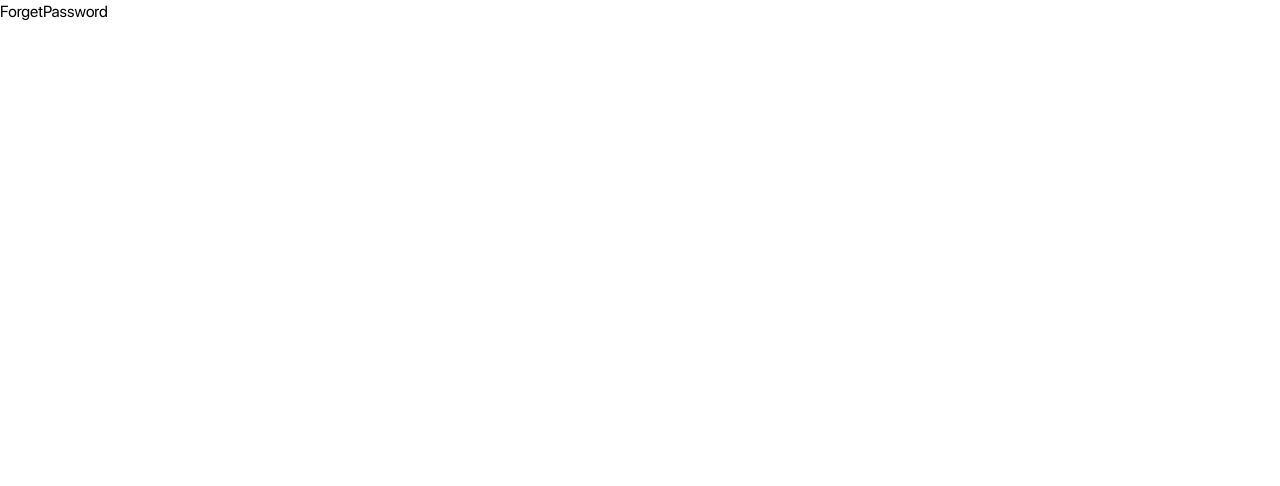
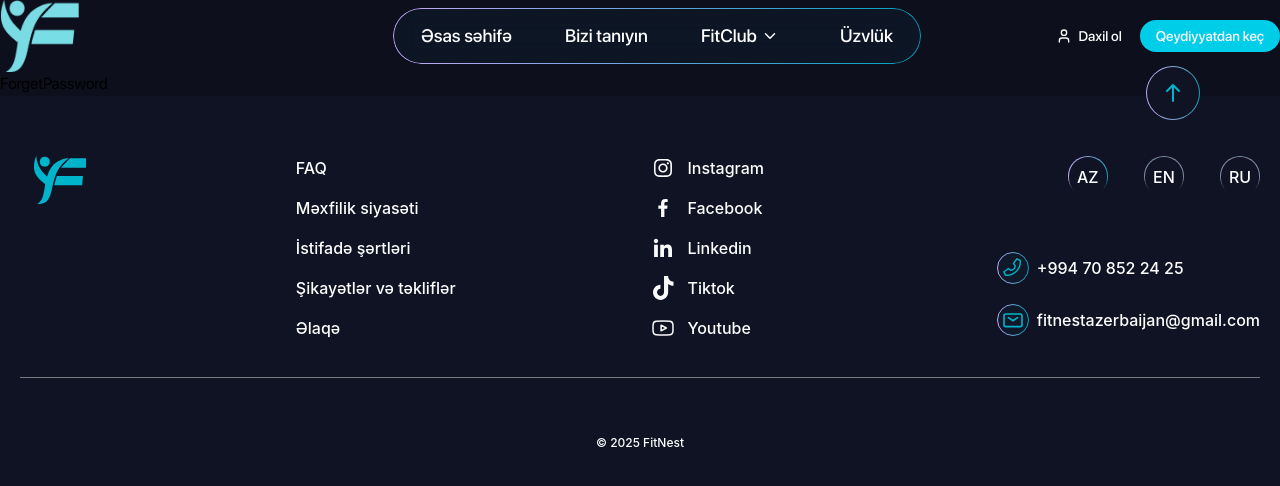
Before and after one commit to fitnest-health/frontend, a Next.js app: page /forgot-password in a window 1280 px wide. Shown: the top 486 px of the page. Built offline with nearby package versions, Linux system fonts and the light colour scheme.

Commit message:
feat: enhance AuthLayout with Navbar and Footer components

```diff
--- a/app/(auth)/layout.tsx
+++ b/app/(auth)/layout.tsx
@@ -1,7 +1,6 @@
 import type { Metadata } from "next";
-
-
-
+import Navbar from "../navbar/Navbar";
+import Footer from "../footer/Footer";
 
 export const metadata: Metadata = {
   title: "Fitnest",
@@ -13,5 +12,11 @@
 }: Readonly<{
   children: React.ReactNode;
 }>) {
-  return <div>{ children }</div>;
+  return (
+    <div className="bg-softblue-1000 min-h-screen">
+      <Navbar />
+      {children}
+      <Footer />
+    </div>
+  );
 }
```
